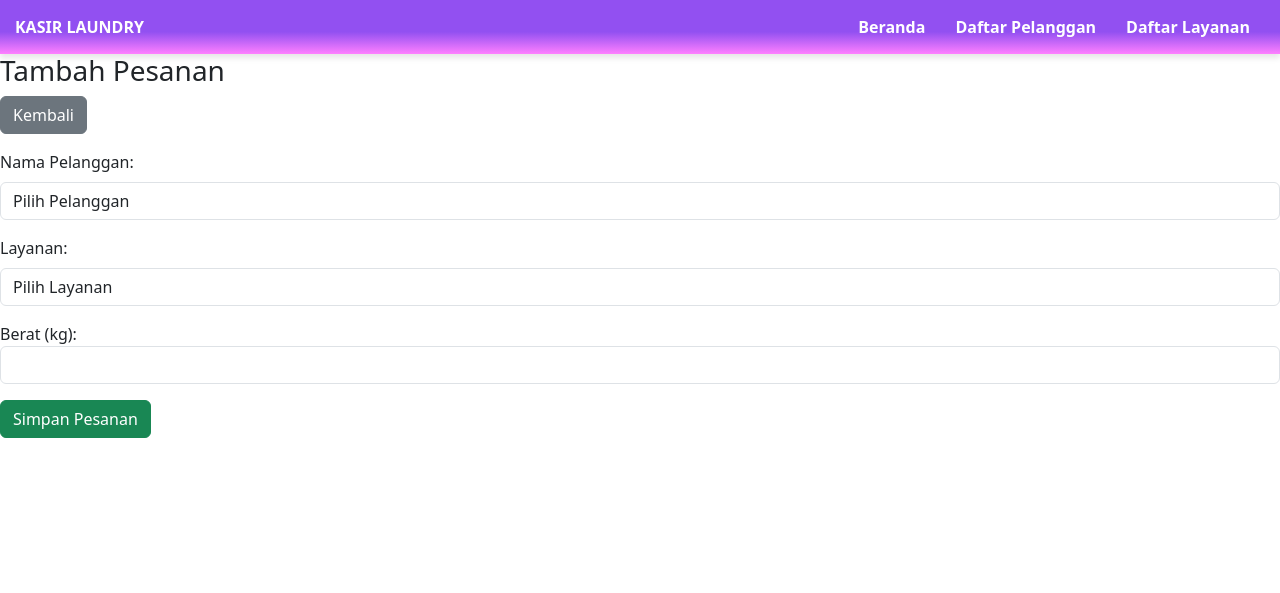
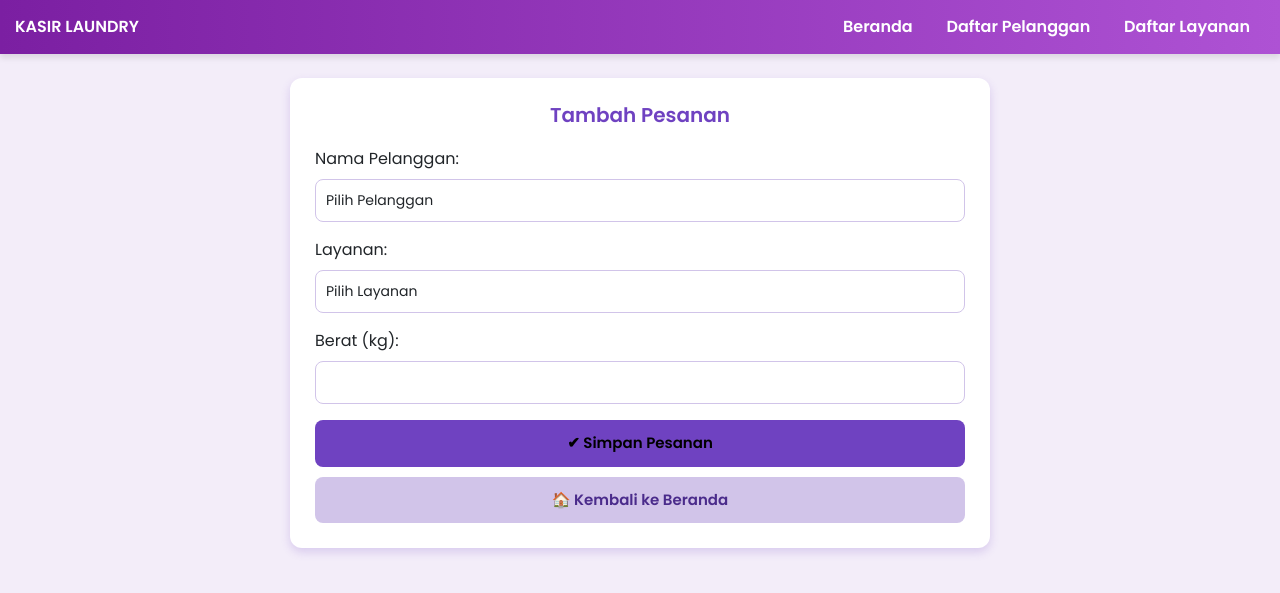
Before and after one commit to Divavania/KasirLaundry, a PHP site: page /tambah_pesanan.php in a window 1280 px wide. Shown: the top 593 px of the page. Run offline with PHP 8.4, Linux system fonts and the light colour scheme.

Commit message:
ubah tampilan tambah pesanan

```diff
--- a/tambah_pesanan.php
+++ b/tambah_pesanan.php
@@ -3,10 +3,18 @@
 <head>
     <meta charset="UTF-8">
     <meta name="viewport" content="width=device-width, initial-scale=1.0">
+    <title>Tambah Pesanan</title>
     <link rel="stylesheet" href="https://cdn.jsdelivr.net/npm/bootstrap@5.3.0/dist/css/bootstrap.min.css">
+    <link href="https://fonts.googleapis.com/css2?family=Poppins:wght@300;400;600&display=swap" rel="stylesheet">
+
     <style>
+        body {
+            background-color: #f3edf9;
+            font-family: 'Poppins', sans-serif;
+        }
+
         .navbar {
-        background: linear-gradient(to bottom, #9250F1 59%, #FF80FF);
+            background: linear-gradient(to right, #7B1FA2, #AE52D4);
             padding: 15px;
             color: white;
             font-weight: bold;
@@ -14,9 +22,6 @@
             justify-content: space-between;
             align-items: center;
             box-shadow: 0px 4px 6px rgba(0, 0, 0, 0.1);
-    }
-    .navbar .nav-links {
-        display: flex;
         }
 
         .navbar .nav-links a {
@@ -26,11 +31,77 @@
             font-weight: bold;
             transition: 0.3s;
         }
+
         .navbar .nav-links a:hover {
             text-decoration: underline;
         }
+
+        .container {
+            max-width: 700px;
+            margin: 40px auto;
+            background: white;
+            padding: 25px;
+            border-radius: 12px;
+            box-shadow: 0px 4px 10px rgba(111, 66, 193, 0.2);
+        }
+
+        h3 {
+            text-align: center;
+            color: #6f42c1;
+            font-size: 20px;
+            font-weight: bold;
+            margin-bottom: 20px;
+        }
+
+        .form-control {
+            border-radius: 8px;
+            border: 1px solid #d1c4e9;
+            padding: 10px;
+            font-size: 14px;
+        }
+
+        .btn-primary {
+            display: block;
+            width: 100%;
+            padding: 12px;
+            border-radius: 8px;
+            font-size: 15px;
+            font-weight: bold;
+            background-color: #6f42c1;
+            border: none;
+            transition: 0.3s;
+        }
+
+        .btn-primary:hover {
+            background: #5a32a3;
+        }
+
+        .btn-secondary {
+            display: block;
+            width: 100%;
+            padding: 12px;
+            border-radius: 8px;
+            font-size: 15px;
+            font-weight: bold;
+            background-color: #d1c4e9;
+            border: none;
+            color: #4a2b8b;
+            text-align: center;
+            text-decoration: none;
+            transition: 0.3s;
+            margin-top: 10px;
+        }
+
+        .btn-secondary:hover {
+            background: #b8a4d6;
+            color: #351f6e;
+        }
+
     </style>
-<nav class="navbar" >
+</head>
+<body>
+
+    <nav class="navbar">
         <span>KASIR LAUNDRY</span>
         <div class="nav-links">
             <a href="index.php">Beranda</a>
@@ -39,25 +110,31 @@
         </div>
     </nav>
 
+    <div class="container mt-4">
         <h3>Tambah Pesanan</h3>
-<a href="index.php" class="btn btn-secondary mb-3">Kembali</a>
 
         <form action="tambah_pesanan.php" method="POST">
             <div class="mb-3">
-        <label for="pelanggan" class="form-label">Nama Pelanggan:</label>
+                <label class="form-label">Nama Pelanggan:</label>
                 <select name="pelanggan_id" class="form-control" required>
                     <option value="">Pilih Pelanggan</option>
                 </select>
             </div>
             <div class="mb-3">
-        <label for="layanan" class="form-label">Layanan:</label>
+                <label class="form-label">Layanan:</label>
                 <select name="layanan_id" class="form-control" required>
                     <option value="">Pilih Layanan</option>
                 </select>
             </div>
             <div class="mb-3">
-        <label>Berat (kg):</label>
+                <label class="form-label">Berat (kg):</label>
                 <input type="number" name="berat" class="form-control" required>
             </div>
-    <button type="submit" class="btn btn-success">Simpan Pesanan</button>
+
+            <button type="submit" class="btn-primary">✔ Simpan Pesanan</button>
+            <a href="index.php" class="btn-secondary">🏠 Kembali ke Beranda</a>
         </form>
+    </div>
+
+</body>
+</html>
```
Lines whose indentation alone changed are shown as unchanged.
